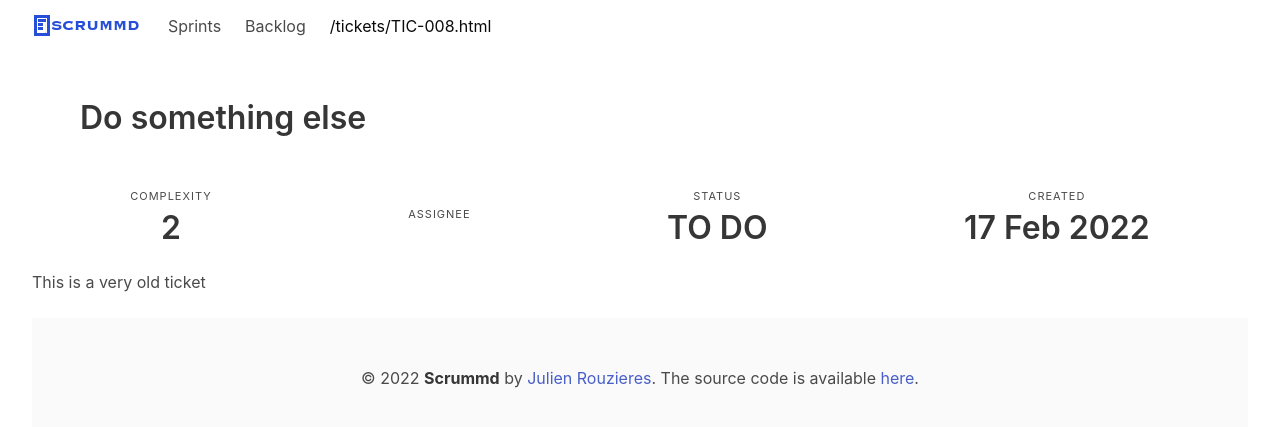
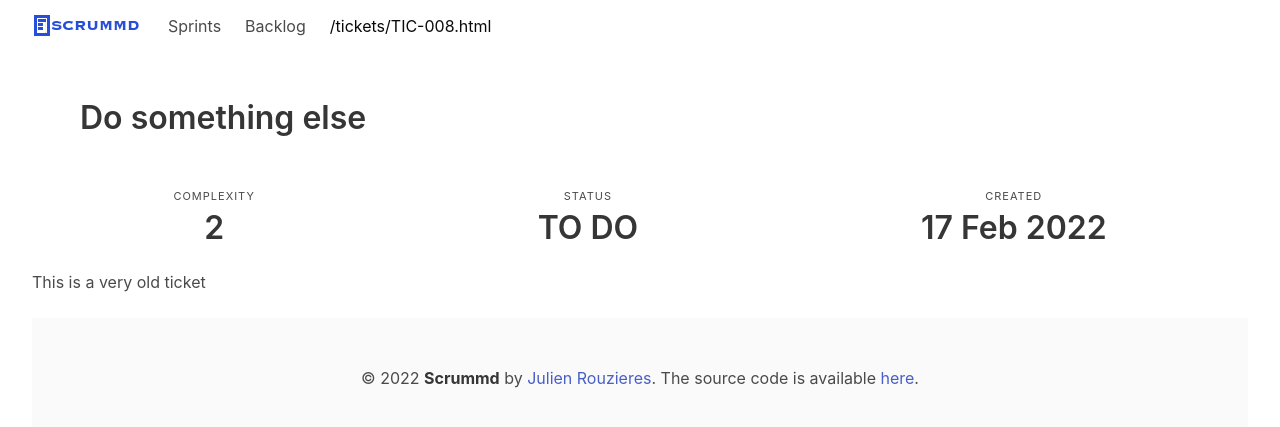
Before and after one commit to Lajule/scrummd, a Jekyll site: the page built from _tickets/TIC-008.md, in a window 1280 px wide. Shown: the top 427 px of the page. Built offline with Jekyll 4.4.1, drawn with Linux system fonts in a browser that asks for light colours.

Commit message:
default values

```diff
--- a/_layouts/backlog.html
+++ b/_layouts/backlog.html
@@ -15,9 +15,7 @@
 	{% if ticket.sprint %}
 	{% assign sprints = site.pages | where: "title", ticket.sprint %}
 	{% assign sprints_size = sprints | size %}
-	{% if sprints_size == 0 %}
-	{% assign tickets = tickets | push: ticket %}
-	{% endif %}
+	{% if sprints_size == 0 %}{% assign tickets = tickets | push: ticket %}{% endif %}
 	{% else %}
 	{% assign tickets = tickets | push: ticket %}
 	{% endif %}
--- a/_layouts/sprint.html
+++ b/_layouts/sprint.html
@@ -90,11 +90,7 @@
 						<p class="subtitle is-size-6"><a href="{{ ticket.url | relative_url }}">{{ ticket.url }}</a></p>
 						<div class="content">{{ ticket.content | mardownify }}</div>
 						<div class="is-pulled-right">
-							{% if ticket.updated %}
-							{{ ticket.assignee }} &mdash; {{ ticket.updated | date_to_string }}
-							{% else %}
-							{{ ticket.assignee }} &mdash; {{ ticket.created | date_to_string }}
-							{% endif %}
+							{{ ticket.assignee }} &mdash; {{ ticket.updated | default: ticket.created | date_to_string }}
 						</div>
 					</td>
 					{% endcapture %}
--- a/_layouts/ticket.html
+++ b/_layouts/ticket.html
@@ -45,12 +45,14 @@
 					<p class="title">{{ page.complexity }}</p>
 				</div>
 			</div>
+			{% if page.assignee %}
 			<div class="level-item has-text-centered">
 				<div>
 					<p class="heading">Assignee</p>
 					<p class="title">{{ page.assignee }}</p>
 				</div>
 			</div>
+			{% endif %}
 			<div class="level-item has-text-centered">
 				<div>
 					<p class="heading">Status</p>
```
